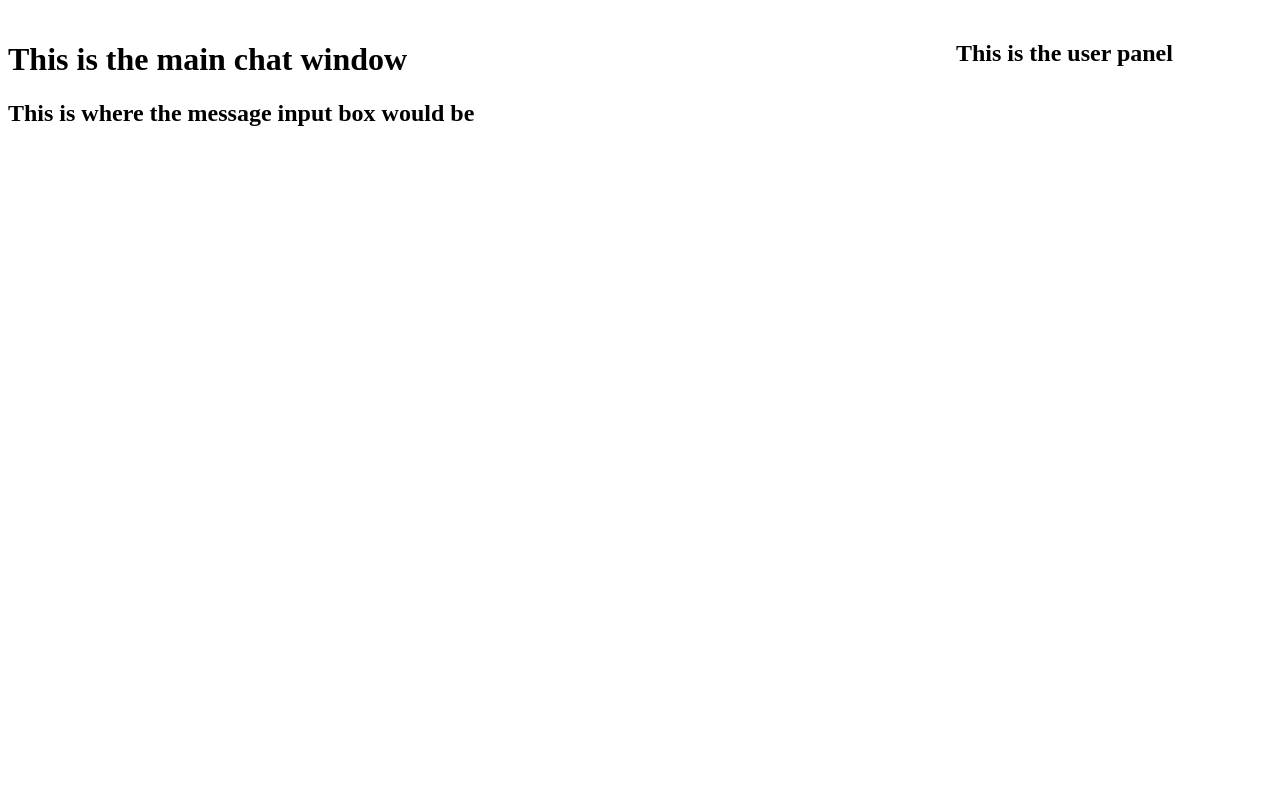
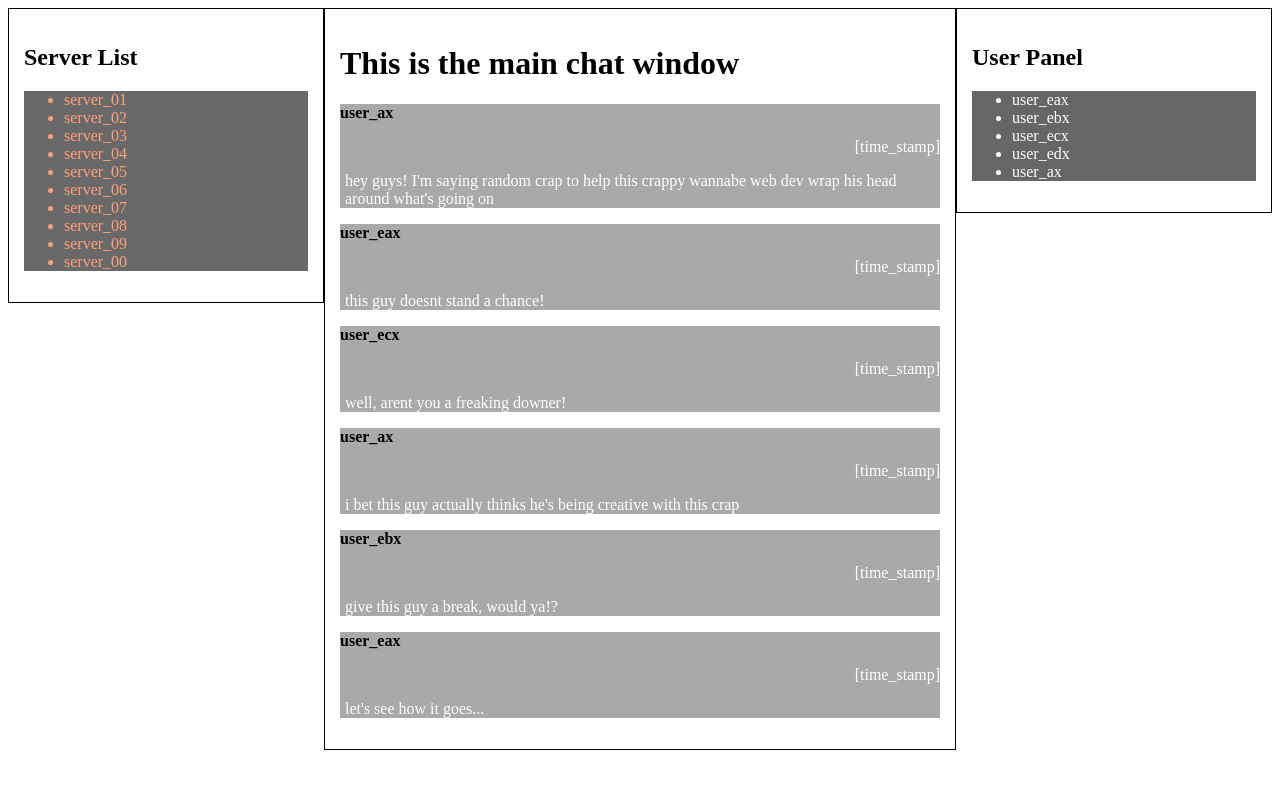
Before and after one commit to jaydouzi/toxicology, a website: page toxicology/chat_UI/html/main.html in a window 1280 px wide. Drawn offline with Linux system fonts and the light colour scheme.

Commit message:
expanded on scaffold, grid layout for chat UI

```diff
--- a/toxicology/chat_UI/css/chat.css
+++ b/toxicology/chat_UI/css/chat.css
@@ -4,20 +4,42 @@
     box-sizing: border-box;
 }
 
-.main_chat {
-    height: 75%;
-    width: 75%;
+/* Split page into 12 even columns*/
+.col-1 {width: 8.33%;}
+.col-2 {width: 16.66%;}
+.col-3 {width: 25%;}
+.col-4 {width: 33.33%;}
+.col-5 {width: 41.66%;}
+.col-6 {width: 50%;}
+.col-7 {width: 58.33%;}
+.col-8 {width: 66.66%;}
+.col-9 {width: 75%;}
+.col-10 {width: 83.33%;}
+.col-11 {width: 91.66%;}
+.col-12 {width: 100%;}
+
+/* all columns float to the left with 15x padding*/
+[class*="col-"] {
     float: left;
+    padding: 15px;
+    border: 1px solid black;
 }
 
-.user_panel {
-    height: 100%;
-    width: 25%;
-    float: right;
+.message {
+    background-color: darkgray;
 }
 
-.message_input {
-    height: 25%;
-    width: 75%;
-    float: bottom;
+.user_list {
+    background-color :#666666;
+    color: #ffffff;
 }
+
+.server_list {
+    background-color: dimgray;
+    color: lightsalmon;
+}
+ .row::after {
+    content: "";
+    clear: both;
+    display: table;
+}
--- a/toxicology/chat_UI/html/main.html
+++ b/toxicology/chat_UI/html/main.html
@@ -6,16 +6,79 @@
     <title>Main Chat UI [Dev]</title>
   </head>
   <body>
-    <div class="main_chat">
-        <h1>This is the main chat window</h1>
-    </div>
+    <div class="row">
+        <div class="col-3">
+            <h2>Server List</h2>
+            <div class="server_list">
+                <ul>
+                    <li>server_01</li>
+                    <li>server_02</li>
+                    <li>server_03</li>
+                    <li>server_04</li>
+                    <li>server_05</li>
+                    <li>server_06</li>
+                    <li>server_07</li>
+                    <li>server_08</li>
+                    <li>server_09</li>
+                    <li>server_00</li>
+                </ul>
+            </div>
+        </div>
 
-    <div class="user_panel">
-        <h2>This is the user panel</h2>
-    </div>
+        <div class="col-6">
+            <h1>This is the main chat window</h1>
+            <div class="chat_history">
+                <div class="message">
+                    <b style:"color:#66a3ff;text-align:left;">user_ax</b><p style="color:white;text-align:right;">[time_stamp]</p>
+                    <p style="color:white;padding-left:5px;border-left-width:0.5px;border-left-color:darkmagenta;">
+                        hey guys! I'm saying random crap to help this crappy wannabe web dev wrap his head around what's going on
+                        </p>
+                </div>
+                <div class="message">
+                    <b style:"color:#66a3ff;text-align:left;">user_eax</b><p style="color:white;text-align:right;">[time_stamp]</p>
+                    <p style="color:white;padding-left:5px;border-left-width:0.5px;border-left-color:darkmagenta;">
+                        this guy doesnt stand a chance!
+                        </p>
+                </div>
+                <div class="message">
+                    <b style:"color:#66a3ff;text-align:left;">user_ecx</b><p style="color:white;text-align:right;">[time_stamp]</p>
+                    <p style="color:white;padding-left:5px;border-left-width:0.5px;border-left-color:darkmagenta;">
+                        well, arent you a freaking downer!
+                        </p>
+                </div>
+                <div class="message">
+                    <b style:"color:#66a3ff;text-align:left;">user_ax</b><p style="color:white;text-align:right;">[time_stamp]</p>
+                    <p style="color:white;padding-left:5px;border-left-width:0.5px;border-left-color:darkmagenta;">
+                        i bet this guy actually thinks he's being creative with this crap
+                        </p>
+                </div>
+                <div class="message">
+                    <b style:"color:#66a3ff;text-align:left;">user_ebx</b><p style="color:white;text-align:right;">[time_stamp]</p>
+                    <p style="color:white;padding-left:5px;border-left-width:0.5px;border-left-color:darkmagenta;">
+                        give this guy a break, would ya!?
+                        </p>
+                </div>
+                <div class="message">
+                    <b style:"color:#66a3ff;text-align:left;">user_eax</b><p style="color:white;text-align:right;">[time_stamp]</p>
+                    <p style="color:white;padding-left:5px;border-left-width:0.5px;border-left-color:darkmagenta;">
+                        let's see how it goes...
+                        </p>
+                </div>
+            </div>
+        </div>
 
-    <div class="message_input">
-        <h2>This is where the message input box would be</h2>
+        <div class="col-3">
+            <h2>User Panel</h2>
+            <div class="user_list">
+                <ul>
+                    <li>user_eax</li>
+                    <li>user_ebx</li>
+                    <li>user_ecx</li>
+                    <li>user_edx</li>
+                    <li>user_ax</li>
+                </ul>
+            </div>
+        </div>
     </div>
   </body>
 </html>
```
